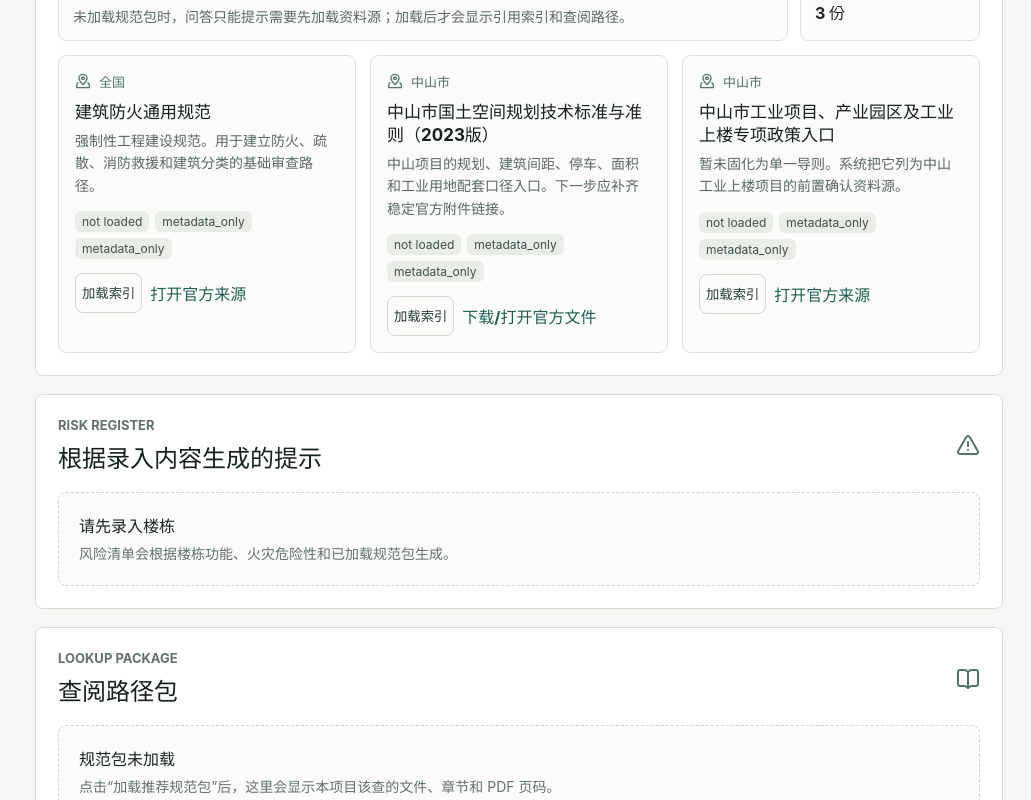
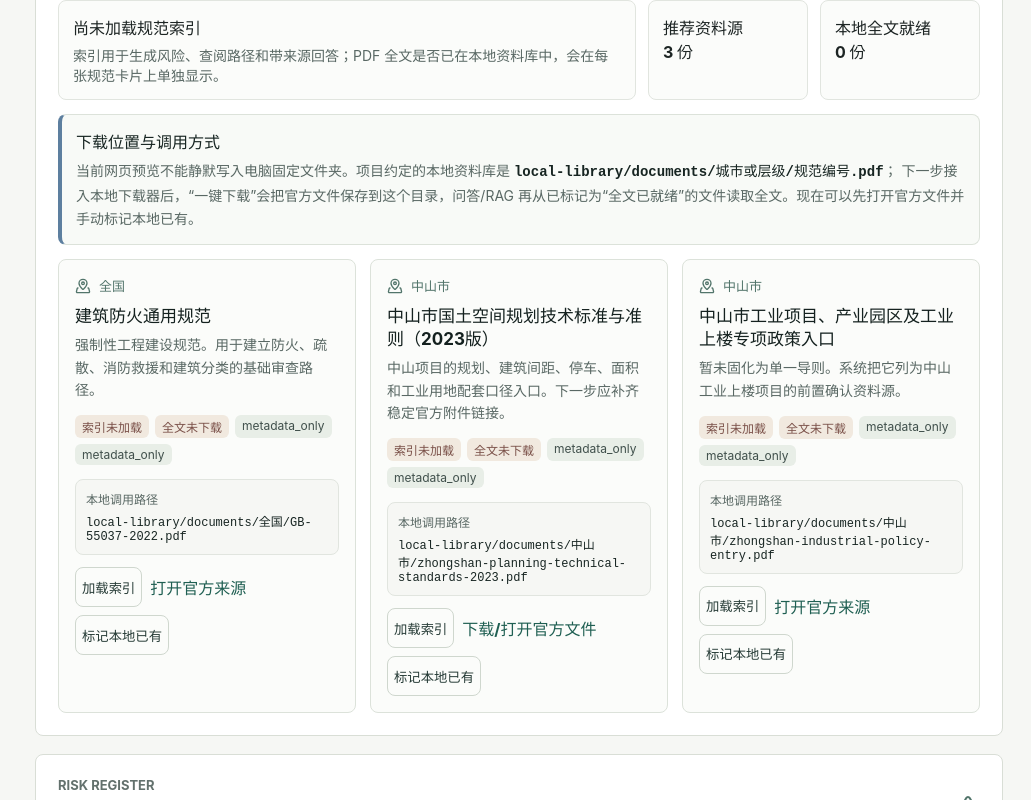
Before and after one commit to saika0999/building-code-navigator, a React (Vite) app: page / in a window 1280 px wide. Shown: the part 1080-1880 px from the top of the page, without its empty margins (249-1280 px from the left). Built offline with nearby package versions, Linux system fonts and the light colour scheme.

Commit message:
feat: clarify source library loading states

```diff
--- a/src/App.css
+++ b/src/App.css
@@ -362,7 +362,7 @@ input {
 
 .library-status {
   display: grid;
-  grid-template-columns: minmax(0, 1fr) 180px;
+  grid-template-columns: minmax(0, 1fr) 160px 160px;
   gap: 12px;
   margin-bottom: 14px;
 }
@@ -383,6 +383,32 @@ input {
   margin: 6px 0 0;
   color: #596864;
   font-size: 14px;
+}
+
+.library-note {
+  margin-bottom: 14px;
+  padding: 14px;
+  border: 1px solid #dce2da;
+  border-left: 4px solid #5d7f9f;
+  border-radius: 8px;
+  background: #f8faf7;
+}
+
+.library-note strong {
+  display: block;
+  color: #172522;
+}
+
+.library-note p {
+  margin: 6px 0 0;
+  color: #596864;
+  font-size: 14px;
+  line-height: 1.65;
+}
+
+.library-note code {
+  color: #172522;
+  font-weight: 700;
 }
 
 .empty-state {
@@ -432,6 +458,16 @@ input {
 .source-card.loaded {
   border-color: #96b8a8;
   background: #f7fbf8;
+}
+
+.source-card.not-loaded {
+  border-color: #dce2da;
+  background: #fbfcfa;
+}
+
+.source-card.document-ready {
+  border-color: #5b8f82;
+  box-shadow: inset 0 0 0 1px rgba(91, 143, 130, 0.22);
 }
 
 .icon-button svg {
@@ -510,6 +546,47 @@ input {
   border-radius: 6px;
   background: #e8eee7;
   color: #40504c;
+  font-size: 12px;
+}
+
+.tag-row .status-pill {
+  font-weight: 800;
+}
+
+.tag-row .index-loaded {
+  background: #dcefe6;
+  color: #1f5f52;
+}
+
+.tag-row .document-ready {
+  background: #e1ecff;
+  color: #2c568e;
+}
+
+.tag-row .missing {
+  background: #f1e9df;
+  color: #7a5048;
+}
+
+.library-path {
+  display: grid;
+  gap: 5px;
+  margin: 12px 0;
+  padding: 10px;
+  border: 1px solid #e1e5df;
+  border-radius: 8px;
+  background: #f6f7f4;
+}
+
+.library-path span {
+  color: #596864;
+  font-size: 12px;
+  font-weight: 800;
+}
+
+.library-path code {
+  overflow-wrap: anywhere;
+  color: #172522;
   font-size: 12px;
 }
 
--- a/src/App.tsx
+++ b/src/App.tsx
@@ -20,7 +20,16 @@ import { sourceReferences } from './data/references'
 import { sources } from './data/sources'
 import { answerProjectQuestion } from './lib/qaEngine'
 import { getFindingsForProject, getSourceIdsForProject, getUnknownsForProject } from './lib/ruleEngine'
-import type { BuildingAsset, BuildingUse, FireHazard, GeneratedFinding, ProjectCase, ProjectType, RegionId } from './types/domain'
+import type {
+  BuildingAsset,
+  BuildingUse,
+  FireHazard,
+  GeneratedFinding,
+  ProjectCase,
+  ProjectType,
+  RegionId,
+  SourceManifest,
+} from './types/domain'
 
 const emptyProject: ProjectCase = {
   id: 'draft-project',
@@ -28,8 +37,8 @@ const emptyProject: ProjectCase = {
   region: 'zhongshan',
   projectType: 'industrial-upstairs',
   stage: 'pre_design',
-  description: '从项目条件和楼栋组成开始，加载规范包后生成查阅路径、风险提示和带来源回答。',
-  assumptions: ['项目条件由用户手动录入。未加载规范包前，系统不输出规范结论。'],
+  description: '从项目条件和楼栋组成开始，加载规范索引后生成查阅路径、风险提示和带来源回答。',
+  assumptions: ['项目条件由用户手动录入。未加载规范索引前，系统不输出规范结论。'],
   siteConditions: {
     hasIndependentWarehouse: false,
     warehouseFireHazard: 'unknown',
@@ -152,6 +161,48 @@ function referencesFor(ids: string[] = [], loadedSourceIds: string[]) {
     .filter((reference) => loadedSourceIds.includes(reference.sourceId))
 }
 
+type LocalSourceState = {
+  indexLoaded: boolean
+  documentReady: boolean
+}
+
+type LocalSourceStatus = Record<string, LocalSourceState>
+
+const sourceStatusStorageKey = 'building-code-navigator-source-status-v1'
+
+function defaultSourceState(): LocalSourceState {
+  return { indexLoaded: false, documentReady: false }
+}
+
+function readStoredSourceStatus(): LocalSourceStatus {
+  if (typeof window === 'undefined') {
+    return {}
+  }
+
+  try {
+    const stored = window.localStorage.getItem(sourceStatusStorageKey)
+    return stored ? (JSON.parse(stored) as LocalSourceStatus) : {}
+  } catch {
+    return {}
+  }
+}
+
+function saveSourceStatus(status: LocalSourceStatus) {
+  if (typeof window !== 'undefined') {
+    window.localStorage.setItem(sourceStatusStorageKey, JSON.stringify(status))
+  }
+}
+
+function sourceState(status: LocalSourceStatus, sourceId: string): LocalSourceState {
+  return { ...defaultSourceState(), ...status[sourceId] }
+}
+
+function sourceLibraryPath(source: SourceManifest) {
+  const region = source.jurisdiction.replace(/[^\w\u4e00-\u9fa5-]+/g, '-')
+  const fileName = (source.code ?? source.id).replace(/[^\w\u4e00-\u9fa5-]+/g, '-')
+  return `local-library/documents/${region}/${fileName}.pdf`
+}
+
 function App() {
   const [project, setProject] = useState<ProjectCase>(() => structuredClone(emptyProject))
   const [buildingType, setBuildingType] = useState(buildingTemplates[0].label)
@@ -159,13 +210,18 @@ function App() {
   const [buildingFloors, setBuildingFloors] = useState('8')
   const [query, setQuery] = useState('这个项目有哪些前期风险？')
   const [selectedQuestion, setSelectedQuestion] = useState(query)
-  const [loadedSourceIds, setLoadedSourceIds] = useState<string[]>([])
+  const [sourceStatus, setSourceStatus] = useState<LocalSourceStatus>(() => readStoredSourceStatus())
 
   const findings = useMemo(() => getFindingsForProject(project), [project])
   const unknowns = useMemo(() => getUnknownsForProject(project), [project])
   const recommendedSourceIds = useMemo(() => getSourceIdsForProject(project), [project])
   const recommendedSources = sources.filter((source) => recommendedSourceIds.includes(source.id))
+  const loadedSourceIds = useMemo(
+    () => sources.filter((source) => sourceState(sourceStatus, source.id).indexLoaded).map((source) => source.id),
+    [sourceStatus],
+  )
   const loadedSources = sources.filter((source) => loadedSourceIds.includes(source.id))
+  const documentReadyCount = sources.filter((source) => sourceState(sourceStatus, source.id).documentReady).length
   const answer = useMemo(
     () => answerProjectQuestion(project, selectedQuestion, loadedSourceIds),
     [loadedSourceIds, project, selectedQuestion],
@@ -177,15 +233,41 @@ function App() {
   ).length
 
   function loadRecommendedPackage() {
-    setLoadedSourceIds((current) => Array.from(new Set(current.concat(recommendedSourceIds))))
+    setSourceStatus((current) => {
+      const next = { ...current }
+      recommendedSourceIds.forEach((sourceId) => {
+        next[sourceId] = { ...defaultSourceState(), ...next[sourceId], indexLoaded: true }
+      })
+      saveSourceStatus(next)
+      return next
+    })
   }
 
   function loadSource(sourceId: string) {
-    setLoadedSourceIds((current) => (current.includes(sourceId) ? current : current.concat(sourceId)))
+    updateSourceState(sourceId, { indexLoaded: true })
   }
 
   function unloadSource(sourceId: string) {
-    setLoadedSourceIds((current) => current.filter((id) => id !== sourceId))
+    updateSourceState(sourceId, { indexLoaded: false })
+  }
+
+  function markDocumentReady(sourceId: string) {
+    updateSourceState(sourceId, { indexLoaded: true, documentReady: true })
+  }
+
+  function unmarkDocumentReady(sourceId: string) {
+    updateSourceState(sourceId, { documentReady: false })
+  }
+
+  function updateSourceState(sourceId: string, patch: Partial<LocalSourceState>) {
+    setSourceStatus((current) => {
+      const next = {
+        ...current,
+        [sourceId]: { ...defaultSourceState(), ...current[sourceId], ...patch },
+      }
+      saveSourceStatus(next)
+      return next
+    })
   }
 
   function addBuilding() {
@@ -248,7 +330,8 @@ function App() {
 
   function loadZhongshanTemplate() {
     setProject(structuredClone(zhongshanIndustrialUpstairsCase))
-    setLoadedSourceIds([])
+    setSourceStatus({})
+    saveSourceStatus({})
     setQuery('这个项目有哪些前期风险？')
     setSelectedQuestion('这个项目有哪些前期风险？')
   }
@@ -285,14 +368,14 @@ function App() {
         <header className="topbar">
           <div>
             <p className="eyebrow">Generic Building Code Navigator</p>
-            <h1>先录入项目，再加载规范包，最后生成风险和回答</h1>
+            <h1>先录入项目，再加载规范索引，最后生成风险和回答</h1>
             <p className="lead">
-              这个页面不是为某个固定项目写死的。你可以手动添加厂房、总部、宿舍食堂、展厅、仓库、配电房等单体；系统会根据录入内容推荐规范包，加载后再给出带来源的提示。
+              这个页面不是为某个固定项目写死的。你可以手动添加厂房、总部、宿舍食堂、展厅、仓库、配电房等单体；系统会根据录入内容推荐资料源，加载索引后再给出带来源的提示。
             </p>
           </div>
           <div className="status-stack">
             <span><Building2 aria-hidden="true" />{project.buildings.length} 栋/组建筑</span>
-            <span><Database aria-hidden="true" />{loadedSourceIds.length} 份资料已加载</span>
+            <span><Database aria-hidden="true" />{loadedSourceIds.length} 份索引已加载</span>
             <span><AlertTriangle aria-hidden="true" />{highRiskCount} 个高风险</span>
           </div>
         </header>
@@ -456,29 +539,43 @@ function App() {
           <div className="section-title">
             <div>
               <p className="eyebrow">Code Package</p>
-              <h2>规范包加载与下载入口</h2>
+              <h2>规范索引与本地资料库</h2>
             </div>
             <button type="button" className="primary-button" onClick={loadRecommendedPackage}>
-              <Download aria-hidden="true" />加载推荐规范包
+              <Download aria-hidden="true" />加载推荐索引包
             </button>
           </div>
 
           <div className="library-status">
             <div>
-              <strong>{loadedSourceIds.length > 0 ? '规范包已加载' : '尚未加载规范包'}</strong>
-              <p>未加载规范包时，问答只能提示需要先加载资料源；加载后才会显示引用索引和查阅路径。</p>
+              <strong>{loadedSourceIds.length > 0 ? '规范索引已加载' : '尚未加载规范索引'}</strong>
+              <p>索引用于生成风险、查阅路径和带来源回答；PDF 全文是否已在本地资料库中，会在每张规范卡片上单独显示。</p>
             </div>
             <div>
               <span>推荐资料源</span>
               <strong>{recommendedSources.length} 份</strong>
             </div>
+            <div>
+              <span>本地全文就绪</span>
+              <strong>{documentReadyCount} 份</strong>
+            </div>
+          </div>
+
+          <div className="library-note">
+            <strong>下载位置与调用方式</strong>
+            <p>
+              当前网页预览不能静默写入电脑固定文件夹。项目约定的本地资料库是 <code>local-library/documents/城市或层级/规范编号.pdf</code>；
+              下一步接入本地下载器后，“一键下载”会把官方文件保存到这个目录，问答/RAG 再从已标记为“全文已就绪”的文件读取全文。现在可以先打开官方文件并手动标记本地已有。
+            </p>
           </div>
 
           <div className="source-grid">
             {recommendedSources.map((source) => {
-              const loaded = loadedSourceIds.includes(source.id)
+              const state = sourceState(sourceStatus, source.id)
+              const loaded = state.indexLoaded
+              const documentReady = state.documentReady
               return (
-                <article key={source.id} className={`source-card ${loaded ? 'loaded' : ''}`}>
+                <article key={source.id} className={`source-card ${loaded ? 'loaded' : 'not-loaded'} ${documentReady ? 'document-ready' : ''}`}>
                   <div className="card-head">
                     <MapPinned aria-hidden="true" />
                     <span>{source.jurisdiction}</span>
@@ -486,9 +583,14 @@ function App() {
                   <h3>{source.title}</h3>
                   <p>{source.notes}</p>
                   <div className="tag-row">
-                    <span>{loaded ? 'loaded' : 'not loaded'}</span>
+                    <span className={loaded ? 'status-pill index-loaded' : 'status-pill missing'}>{loaded ? '索引已加载' : '索引未加载'}</span>
+                    <span className={documentReady ? 'status-pill document-ready' : 'status-pill missing'}>{documentReady ? '全文已就绪' : '全文未下载'}</span>
                     <span>{source.access}</span>
                     <span>{source.redistribution}</span>
+                  </div>
+                  <div className="library-path">
+                    <span>本地调用路径</span>
+                    <code>{sourceLibraryPath(source)}</code>
                   </div>
                   <div className="source-actions">
                     <button type="button" onClick={() => (loaded ? unloadSource(source.id) : loadSource(source.id))}>
@@ -497,6 +599,9 @@ function App() {
                     <a href={source.downloadUrl ?? source.sourceUrl} target="_blank" rel="noreferrer">
                       {source.downloadUrl ? '下载/打开官方文件' : '打开官方来源'}
                     </a>
+                    <button type="button" onClick={() => (documentReady ? unmarkDocumentReady(source.id) : markDocumentReady(source.id))}>
+                      {documentReady ? '取消全文标记' : '标记本地已有'}
+                    </button>
                   </div>
                 </article>
               )
@@ -516,7 +621,7 @@ function App() {
           {project.buildings.length === 0 ? (
             <div className="empty-state">
               <strong>请先录入楼栋</strong>
-              <p>风险清单会根据楼栋功能、火灾危险性和已加载规范包生成。</p>
+              <p>风险清单会根据楼栋功能、火灾危险性和已加载规范索引生成。</p>
             </div>
           ) : (
             <div className="risk-list">
@@ -544,7 +649,7 @@ function App() {
                           ))}
                         </div>
                       ) : (
-                        <p className="hint-text">加载相关规范包后显示引用索引。</p>
+                        <p className="hint-text">加载相关规范索引后显示引用索引。</p>
                       )}
                     </div>
                   </article>
@@ -565,8 +670,8 @@ function App() {
 
           {loadedSources.length === 0 ? (
             <div className="empty-state">
-              <strong>规范包未加载</strong>
-              <p>点击“加载推荐规范包”后，这里会显示本项目该查的文件、章节和 PDF 页码。</p>
+              <strong>规范索引未加载</strong>
+              <p>点击“加载推荐索引包”后，这里会显示本项目该查的文件、章节和 PDF 页码。</p>
             </div>
           ) : (
             <div className="lookup-list">
@@ -652,7 +757,7 @@ function App() {
             </div>
             <div>
               <strong>来源</strong>
-              <p>{answer.sourceIds.filter((id) => loadedSourceIds.includes(id)).map(sourceTitle).join('、') || '尚未加载相关规范包'}</p>
+              <p>{answer.sourceIds.filter((id) => loadedSourceIds.includes(id)).map(sourceTitle).join('、') || '尚未加载相关规范索引'}</p>
             </div>
             {referencesFor(answer.referenceIds, loadedSourceIds).length > 0 ? (
               <div>
@@ -683,16 +788,36 @@ function App() {
             </div>
             <CheckCircle2 aria-hidden="true" />
           </div>
+          {loadedSources.length === 0 ? (
+            <div className="empty-state">
+              <strong>还没有索引进入当前工作台</strong>
+              <p>在规范索引与本地资料库中加载推荐索引后，这里会汇总当前可用于回答的资料源。</p>
+            </div>
+          ) : (
             <div className="source-grid">
-            {loadedSources.map((source) => (
-              <article key={source.id} className="source-card loaded">
+              {loadedSources.map((source) => {
+                const state = sourceState(sourceStatus, source.id)
+                return (
+                  <article key={source.id} className={`source-card loaded ${state.documentReady ? 'document-ready' : ''}`}>
                     <div className="card-head"><MapPinned aria-hidden="true" /><span>{source.jurisdiction}</span></div>
                     <h3>{source.title}</h3>
                     <p>{source.notes}</p>
+                    <div className="tag-row">
+                      <span className="status-pill index-loaded">索引已加载</span>
+                      <span className={state.documentReady ? 'status-pill document-ready' : 'status-pill missing'}>
+                        {state.documentReady ? '全文已就绪' : '全文未下载'}
+                      </span>
+                    </div>
+                    <div className="library-path">
+                      <span>本地调用路径</span>
+                      <code>{sourceLibraryPath(source)}</code>
+                    </div>
                     <a href={source.downloadUrl ?? source.sourceUrl} target="_blank" rel="noreferrer">打开官方来源</a>
                   </article>
-            ))}
+                )
+              })}
             </div>
+          )}
         </section>
       </section>
     </main>
```
Also changed, not shown: 1 other file (tests, documents, lock files or other folders). Lines whose indentation alone changed are shown as unchanged.
